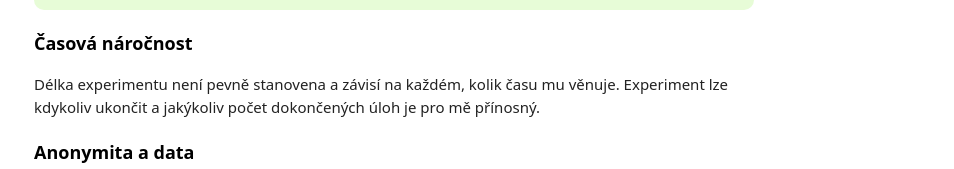
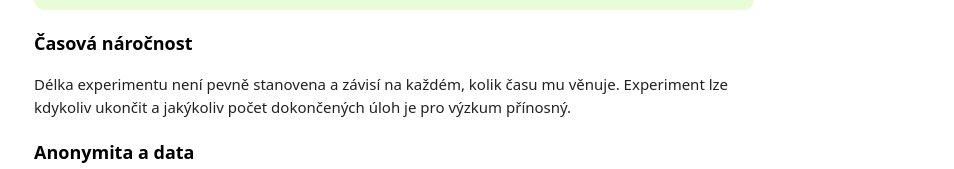
Before and after one commit to provajuli/BP, a Vue app in the folder bp-experiment/: page /#/ in a window 1280 px wide. Shown: the part 515-684 px from the top of the page, without its empty margins (156-1110 px from the left). Built offline with nearby package versions, Linux system fonts and the light colour scheme.

Commit message:
update TODO

```diff
--- a/bp-experiment/src/views/HomeView.vue
+++ b/bp-experiment/src/views/HomeView.vue
@@ -26,7 +26,7 @@
     <h2>Časová náročnost</h2>
     <p>
       Délka experimentu není pevně stanovena a závisí na každém, kolik času mu věnuje.
-      Experiment lze kdykoliv ukončit a jakýkoliv počet dokončených úloh je pro mě přínosný.
+      Experiment lze kdykoliv ukončit a jakýkoliv počet dokončených úloh je pro výzkum přínosný.
     </p>
 
     <h2>Anonymita a data</h2>
```
Also changed, not shown: 1 other file (tests, documents, lock files or other folders).
